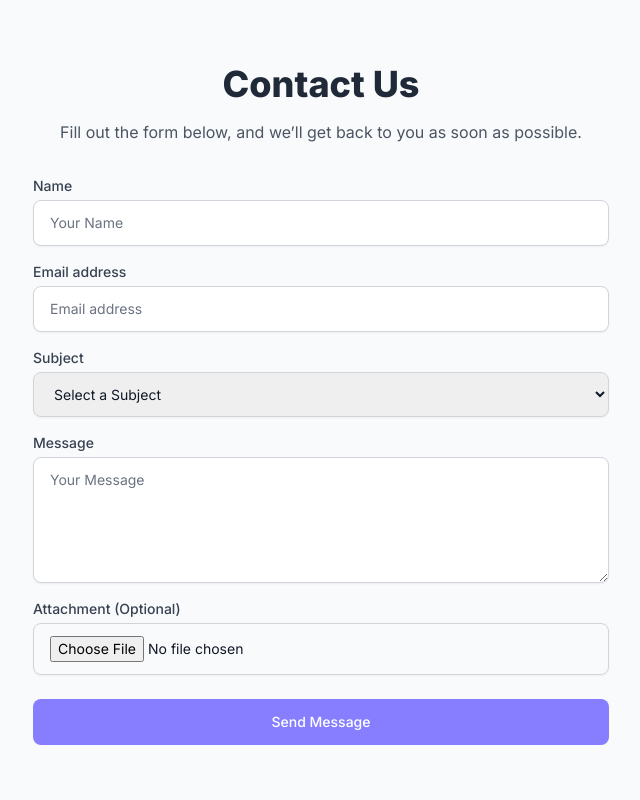
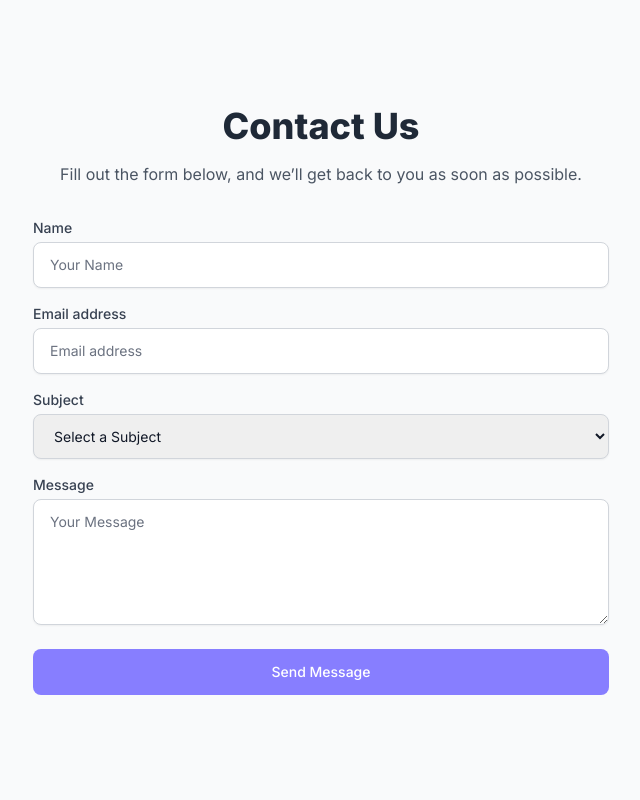
Before and after one commit to ZiadEldeep/learnNext, a Next.js app: page / in a window 1280 px wide. Shown: the top 800 px of the page, without its empty margins (319-959 px from the left). Built offline with nearby package versions, Linux system fonts and the light colour scheme.

Commit message:
contacty

```diff
--- a/app/ContactUs/page.tsx
+++ b/app/ContactUs/contact.tsx
@@ -8,10 +8,8 @@ import { z } from 'zod';
 const contactSchema = z.object({
   name: z.string().min(1, "Name is required").max(50, "Name can't exceed 50 characters"),
   email: z.string().email("Invalid email address"),
-  // phone: z.string().optional().regex(/^\+?[1-9]\d{1,14}$/, "Invalid phone number"),
   subject: z.string().min(1, "Subject is required"),
   message: z.string().min(10, "Message must be at least 10 characters long"),
-  attachment: z.any().optional(),
 });
 
 type ContactFormData = z.infer<typeof contactSchema>;
@@ -20,10 +18,8 @@ const Contact = () => {
   const [formData, setFormData] = useState<ContactFormData>({
     name: '',
     email: '',
-    // phone: '',
     subject: '',
     message: '',
-    attachment: null,
   });
 
   const [errors, setErrors] = useState<Partial<Record<keyof ContactFormData, string>>>({});
@@ -31,8 +27,8 @@ const Contact = () => {
   const [submitSuccess, setSubmitSuccess] = useState(false);
 
   const handleChange = (e: React.ChangeEvent<HTMLInputElement | HTMLTextAreaElement | HTMLSelectElement>) => {
-    const { name, value, files } = e.target;
-    setFormData({ ...formData, [name]: files ? files[0] : value });
+    const { name, value } = e.target;
+    setFormData({ ...formData, [name]: value });
   };
 
   const handleSubmit = async (e: React.FormEvent) => {
@@ -46,10 +42,8 @@ const Contact = () => {
       setErrors({
         name: formattedErrors.name?._errors[0],
         email: formattedErrors.email?._errors[0],
-        // phone: formattedErrors.phone?._errors[0],
         subject: formattedErrors.subject?._errors[0],
         message: formattedErrors.message?._errors[0],
-        attachment: formattedErrors.attachment?._errors[0],
       });
       setIsSubmitting(false);
       return;
@@ -63,10 +57,8 @@ const Contact = () => {
       setFormData({
         name: '',
         email: '',
-        // phone: '',
         subject: '',
         message: '',
-        attachment: null,
       });
       setErrors({});
     } catch (error) {
@@ -126,21 +118,6 @@ const Contact = () => {
               />
               {errors.email && <p className="text-red-500 text-xs mt-2">{errors.email}</p>}
             </div>
-            {/* <div>
-              <label htmlFor="phone" className="block text-sm font-medium text-gray-700">
-                Phone Number (Optional)
-              </label>
-              <input
-                id="phone"
-                name="phone"
-                type="tel"
-                className="mt-1 block w-full px-4 py-3 border border-gray-300 rounded-lg shadow-sm placeholder-gray-500 text-gray-900 focus:ring-teal-500 focus:border-teal-500 sm:text-sm"
-                placeholder="+1234567890"
-                value={formData.phone}
-                onChange={handleChange}
-              />
-              {errors.phone && <p className="text-red-500 text-xs mt-2">{errors.phone}</p>}
-            </div> */}
             <div>
               <label htmlFor="subject" className="block text-sm font-medium text-gray-700">
                 Subject
@@ -175,19 +152,6 @@ const Contact = () => {
               ></textarea>
               {errors.message && <p className="text-red-500 text-xs mt-2">{errors.message}</p>}
             </div>
-            <div>
-              <label htmlFor="attachment" className="block text-sm font-medium text-gray-700">
-                Attachment (Optional)
-              </label>
-              <input
-                id="attachment"
-                name="attachment"
-                type="file"
-                className="mt-1 block w-full px-4 py-3 border border-gray-300 rounded-lg shadow-sm placeholder-gray-500 text-gray-900 focus:ring-teal-500 focus:border-teal-500 sm:text-sm"
-                onChange={handleChange}
-              />
-              {errors.attachment && <p className="text-red-500 text-xs mt-2">{errors.attachment}</p>}
-            </div>
           </div>
           <div>
             <button
@@ -197,7 +161,7 @@ const Contact = () => {
                 isSubmitting ? 'bg-[rgb(135_126_255/var(--tw-bg-opacity))]' : 'bg-[rgb(135_126_255/var(--tw-bg-opacity))] hover:bg-[rgb(100_90_200/var(--tw-bg-opacity))]'
               } focus:outline-none focus:ring-2 focus:ring-offset-2 focus:ring-teal-500`}
             >
-              {isSubmitting ? 'Submitting...' : 'Send Message'}
+              {isSubmitting ? 'Submitting.......' : 'Send Message'}
             </button>
           </div>
         </form>
--- a/app/layout.tsx
+++ b/app/layout.tsx
@@ -3,7 +3,7 @@ import { Inter } from "next/font/google";
 import "./globals.css";
 import Header from "@/components/header";
 import Footer from "@/components/footer";
-import Contact from "./ContactUs/page";
+import Contact from "./ContactUs/contact";
 
 const inter = Inter({ subsets: ["latin"] });
 
--- a/app/page.tsx
+++ b/app/page.tsx
@@ -4,7 +4,8 @@ import Image from "next/image";
 
 export default function Home() {
   return (
-    <main className="flex min-h-screen flex-col items-center justify-between p-24 bg-no-repeat bg-fixed bg-center" /*style={{backgroundImage:"url(/image/chefs-3.jpg)",backgroundSize:"80% 80%"}}*/>
+    // <main className="flex min-h-screen flex-col items-center justify-between p-24 bg-no-repeat bg-fixed bg-center" /*style={{backgroundImage:"url(/image/chefs-3.jpg)",backgroundSize:"80% 80%"}}*/>
+    <main>
       {/* <div className="z-10 w-full max-w-5xl items-center justify-between font-mono text-sm lg:flex">
         <p className="fixed left-0 top-0 flex w-full justify-center border-b border-gray-300 bg-gradient-to-b from-zinc-200 pb-6 pt-8 backdrop-blur-2xl dark:border-neutral-800 dark:bg-zinc-800/30 dark:from-inherit lg:static lg:w-auto  lg:rounded-xl lg:border lg:bg-gray-200 lg:p-4 lg:dark:bg-zinc-800/30">
           Get started by editing&nbsp;
```
